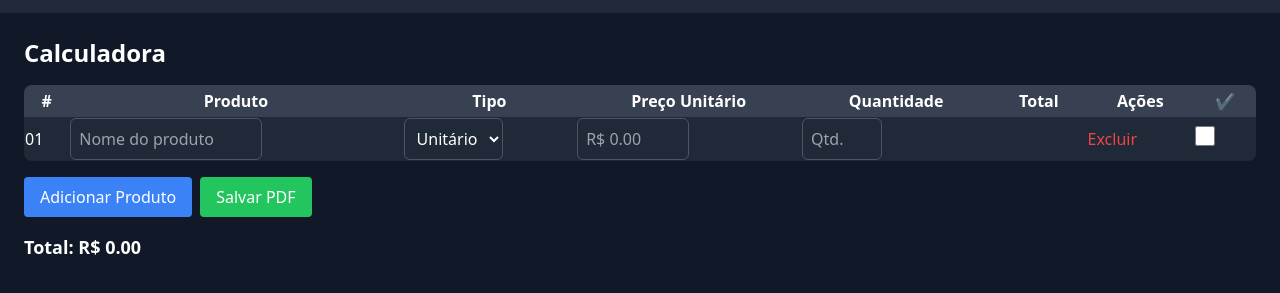
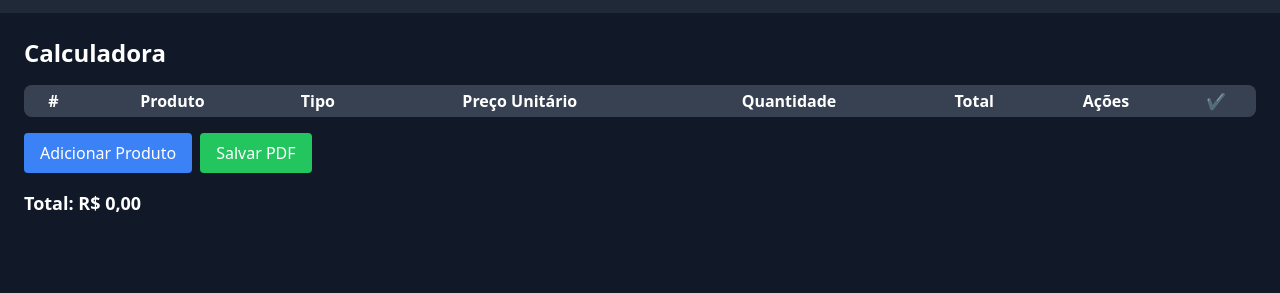
Before and after one commit to 999nomes/999nomes.github.io, a plain HTML site: page testando.html in a window 1280 px wide. Shown: the part 47-340 px from the top of the page. Drawn offline with nearby package versions, Linux system fonts and the light colour scheme.

Commit message:
Update testando.html

```diff
--- a/testando.html
+++ b/testando.html
@@ -119,6 +119,6 @@
     </div>
   </div>
 
-  <script src="app.js"></script>
+  <script src="app_testedeaplicacao.js"></script>
 </body>
 </html>
```
